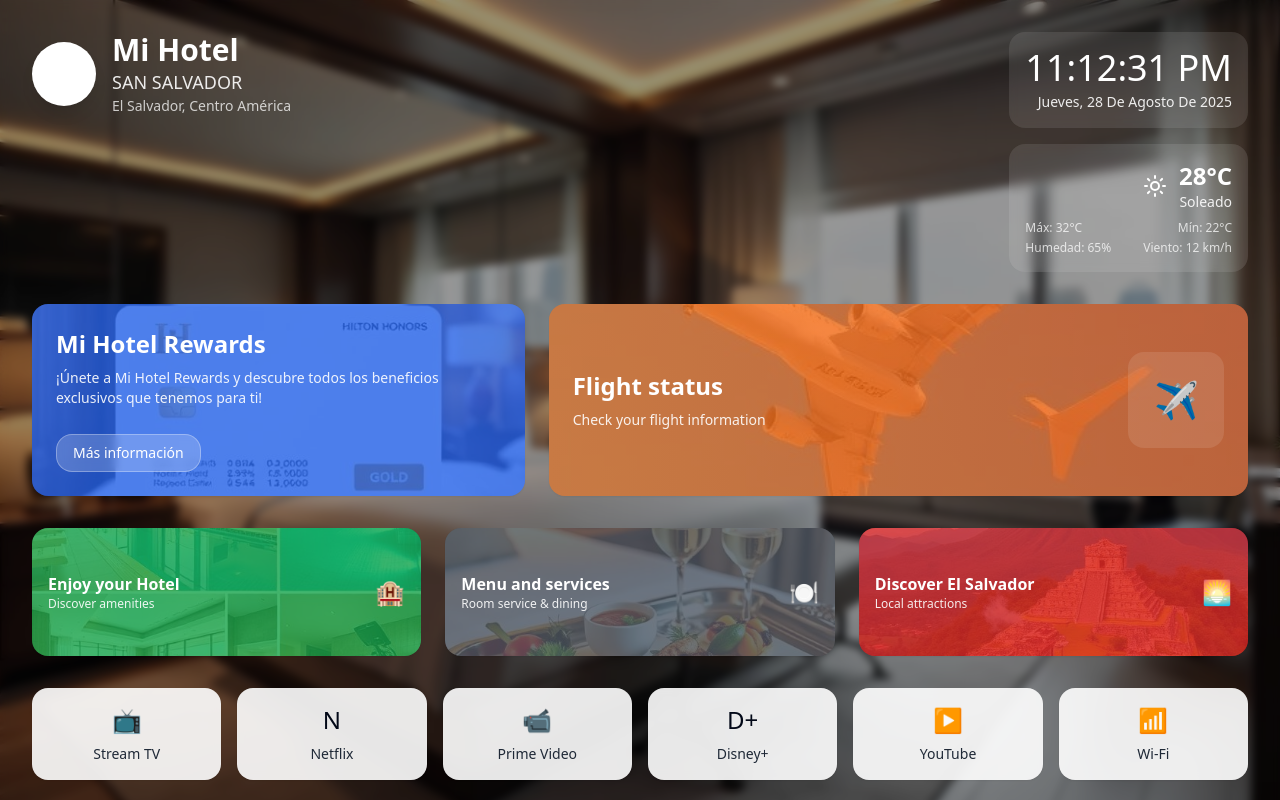
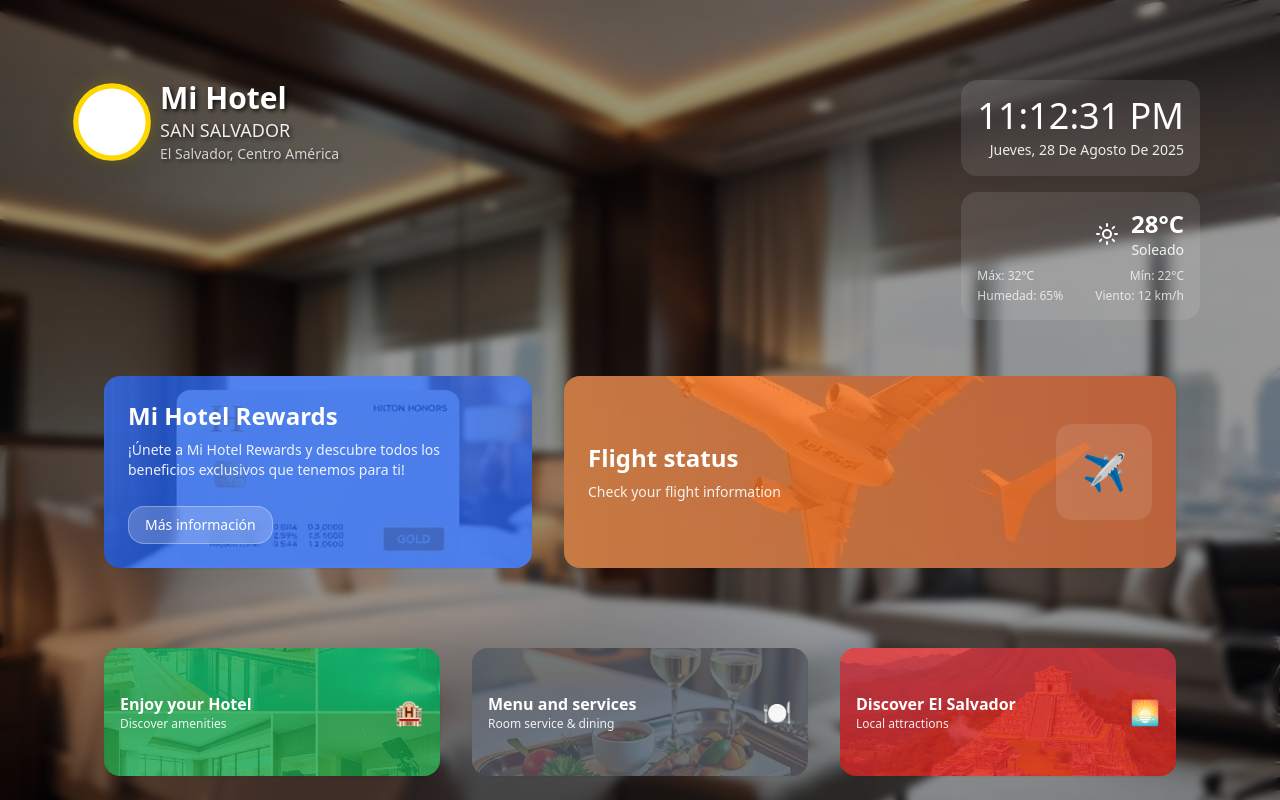
Before and after one commit to carlospena11/tv-app-builder, a React (Vite) app: page /dashboard in a window 1280 px wide. Shown: the top 800 px of the page. Built offline with nearby package versions, Linux system fonts and the light colour scheme.

Commit message:
Confirmar optimización Android TV
Verificar que el proyecto está diseñado para Android TV, optimizado para su rendimiento y que el enfoque (focus) funciona correctamente en la interfaz de usuario.

```diff
--- a/src/components/HotelTVDashboard.tsx
+++ b/src/components/HotelTVDashboard.tsx
@@ -2,6 +2,7 @@ import { Clock, Wifi, Thermometer, Sun, Cloud, CloudRain } from "lucide-react";
 import { Card } from "@/components/ui/card";
 import { useNavigate } from "react-router-dom";
 import { useState, useEffect } from "react";
+import { useTVFocus } from "@/hooks/useTVFocus";
 import hotelRoomBg from "@/assets/hotel-room-bg.jpg";
 import hiltonHonorsIcon from "@/assets/hilton-honors-icon.jpg";
 import flightStatusIcon from "@/assets/flight-status-icon.jpg";
@@ -11,6 +12,7 @@ import elSalvadorTourismIcon from "@/assets/el-salvador-tourism-icon.jpg";
 
 const HotelTVDashboard = () => {
   const navigate = useNavigate();
+  const { ref: initialFocusRef } = useTVFocus(true);
   const [currentTime, setCurrentTime] = useState(new Date());
 
   // Update time every second
@@ -93,7 +95,7 @@ const HotelTVDashboard = () => {
   ];
 
   return (
-    <div className="min-h-screen relative overflow-hidden">
+    <div className="min-h-screen relative overflow-hidden tv-safe-area">
       {/* Background Image */}
       <div
         className="absolute inset-0 bg-cover bg-center bg-no-repeat"
@@ -104,23 +106,27 @@ const HotelTVDashboard = () => {
       {/* Gradient Overlay */}
       <div className="absolute inset-0 bg-gradient-to-br from-hotel-bg/60 to-background/60" />
 
-      {/* Content */}
-      <div className="relative z-10 p-8">
+      {/* Content with TV optimizations */}
+      <div className="relative z-10 p-8 tv-optimized">
         {/* Header */}
         <div className="flex justify-between items-start mb-8">
           {/* Hotel Logo and Info */}
           <div className="text-white">
             <div className="flex items-center gap-4 mb-2">
               <div
-                className="w-16 h-16 bg-white rounded-full flex items-center justify-center shadow-lg cursor-pointer hover:scale-105 transition-transform duration-200"
+                ref={initialFocusRef}
+                className="w-16 h-16 bg-white rounded-full flex items-center justify-center shadow-lg cursor-pointer focusable custom-focus"
                 onClick={() => navigate("/")}
+                tabIndex={0}
+                role="button"
+                aria-label="Ir al video de bienvenida"
               >
                 <span className="text-3xl font-bold text-hotel-primary">M</span>
               </div>
               <div>
-                <h1 className="text-3xl font-bold">Mi Hotel</h1>
-                <p className="text-lg opacity-90">SAN SALVADOR</p>
-                <p className="text-sm opacity-75">El Salvador, Centro América</p>
+                <h1 className="text-3xl font-bold tv-high-contrast">Mi Hotel</h1>
+                <p className="text-lg opacity-90 tv-high-contrast">SAN SALVADOR</p>
+                <p className="text-sm opacity-75 tv-high-contrast">El Salvador, Centro América</p>
               </div>
             </div>
           </div>
@@ -154,12 +160,15 @@ const HotelTVDashboard = () => {
           </div>
         </div>
 
-        {/* Main Content Grid */}
-        <div className="grid grid-cols-12 gap-6 mb-8">
+        {/* Main Content Grid - Optimizado para TV */}
+        <div className="tv-grid grid-cols-12 gap-8 mb-8">
           {/* Hilton Honors - Large card */}
           <Card
-            className="col-span-5 bg-blue-600 text-white border-0 overflow-hidden relative h-48 cursor-pointer hover:bg-blue-700 transition-colors"
+            className="col-span-5 bg-blue-600 text-white border-0 overflow-hidden relative h-48 focusable card-focusable focus-transition"
             onClick={() => navigate("/dashboard/hilton-honors")}
+            tabIndex={0}
+            role="button"
+            aria-label="Acceder a Mi Hotel Rewards"
           >
             <div
               className="absolute inset-0 bg-cover bg-center opacity-20"
@@ -180,8 +189,11 @@ const HotelTVDashboard = () => {
 
           {/* Flight Status */}
           <Card
-            className="col-span-7 bg-gradient-to-r from-orange-500 to-orange-600 text-white border-0 overflow-hidden relative h-48 cursor-pointer hover:from-orange-600 hover:to-orange-700 transition-colors"
+            className="col-span-7 bg-gradient-to-r from-orange-500 to-orange-600 text-white border-0 overflow-hidden relative h-48 focusable card-focusable focus-transition"
             onClick={() => navigate("/dashboard/flight-status")}
+            tabIndex={0}
+            role="button"
+            aria-label="Ver estado de vuelos"
           >
             <div
               className="absolute inset-0 bg-cover bg-center opacity-20"
@@ -199,11 +211,14 @@ const HotelTVDashboard = () => {
           </Card>
         </div>
 
-        {/* Services Grid */}
-        <div className="grid grid-cols-3 gap-6 mb-8">
+        {/* Services Grid - Optimizado para navegación TV */}
+        <div className="tv-grid grid-cols-3 gap-8 mb-8">
           <Card
-            className="bg-green-600 text-white border-0 overflow-hidden h-32 cursor-pointer hover:bg-green-700 transition-colors relative"
+            className="bg-green-600 text-white border-0 overflow-hidden h-32 focusable card-focusable focus-transition relative"
             onClick={() => navigate("/dashboard/hotel-amenities")}
+            tabIndex={0}
+            role="button"
+            aria-label="Ver amenidades del hotel"
           >
             <div
               className="absolute inset-0 bg-cover bg-center opacity-20"
@@ -219,8 +234,11 @@ const HotelTVDashboard = () => {
           </Card>
 
           <Card
-            className="bg-gray-600 text-white border-0 overflow-hidden h-32 cursor-pointer hover:bg-gray-700 transition-colors relative"
+            className="bg-gray-600 text-white border-0 overflow-hidden h-32 focusable card-focusable focus-transition relative"
             onClick={() => navigate("/dashboard/menu-services")}
+            tabIndex={0}
+            role="button"
+            aria-label="Ver menú y servicios"
           >
             <div
               className="absolute inset-0 bg-cover bg-center opacity-20"
@@ -236,8 +254,11 @@ const HotelTVDashboard = () => {
           </Card>
 
           <Card
-            className="bg-red-600 text-white border-0 overflow-hidden h-32 cursor-pointer hover:bg-red-700 transition-colors relative"
+            className="bg-red-600 text-white border-0 overflow-hidden h-32 focusable card-focusable focus-transition relative"
             onClick={() => navigate("/dashboard/discover-el-salvador")}
+            tabIndex={0}
+            role="button"
+            aria-label="Descubrir El Salvador"
           >
             <div
               className="absolute inset-0 bg-cover bg-center opacity-20"
@@ -253,12 +274,12 @@ const HotelTVDashboard = () => {
           </Card>
         </div>
 
-        {/* Streaming Apps */}
-        <div className="grid grid-cols-6 gap-4">
+        {/* Streaming Apps - Optimizado para TV */}
+        <div className="tv-grid grid-cols-6 gap-6">
           {streamingApps.map((app, index) => (
             <Card
               key={index}
-              className="bg-white/90 backdrop-blur-sm border-0 hover:bg-white transition-colors cursor-pointer"
+              className="bg-white/90 backdrop-blur-sm border-0 transition-colors focusable card-focusable focus-transition"
               onClick={() => {
                 const urls: { [key: string]: string } = {
                   "Netflix": "https://netflix.com",
@@ -270,6 +291,9 @@ const HotelTVDashboard = () => {
                   window.open(urls[app.name], '_blank');
                 }
               }}
+              tabIndex={0}
+              role="button"
+              aria-label={`Abrir ${app.name}`}
             >
               <div className="p-4 text-center">
                 <div className="text-2xl mb-2">{app.logo}</div>
--- /dev/null
+++ b/src/hooks/useTVFocus.tsx
@@ -0,0 +1,131 @@
+import { useEffect, useRef } from 'react';
+
+export const useTVFocus = (isInitialFocus = false) => {
+  const ref = useRef<HTMLDivElement>(null);
+
+  useEffect(() => {
+    if (isInitialFocus && ref.current) {
+      // Auto focus en el primer elemento cuando se carga la página
+      ref.current.focus();
+    }
+  }, [isInitialFocus]);
+
+  const handleKeyDown = (event: KeyboardEvent | React.KeyboardEvent) => {
+    const { key } = event;
+    const currentElement = event.target as HTMLElement;
+
+    // Navegación direccional con el control remoto
+    switch (key) {
+      case 'ArrowUp':
+        event.preventDefault();
+        focusNextElement(currentElement, 'up');
+        break;
+      case 'ArrowDown':
+        event.preventDefault();
+        focusNextElement(currentElement, 'down');
+        break;
+      case 'ArrowLeft':
+        event.preventDefault();
+        focusNextElement(currentElement, 'left');
+        break;
+      case 'ArrowRight':
+        event.preventDefault();
+        focusNextElement(currentElement, 'right');
+        break;
+      case 'Enter':
+      case ' ':
+        event.preventDefault();
+        if (currentElement && (currentElement.tagName === 'BUTTON' || currentElement.getAttribute('role') === 'button')) {
+          currentElement.click();
+        }
+        break;
+      case 'Escape':
+      case 'Backspace':
+        event.preventDefault();
+        // Navegar hacia atrás
+        window.history.back();
+        break;
+    }
+  };
+
+  const focusNextElement = (currentElement: HTMLElement, direction: 'up' | 'down' | 'left' | 'right') => {
+    const focusableElements = Array.from(
+      document.querySelectorAll('.focusable, button, [tabindex]:not([tabindex="-1"])')
+    ) as HTMLElement[];
+
+    const currentIndex = focusableElements.indexOf(currentElement);
+    if (currentIndex === -1) return;
+
+    const currentRect = currentElement.getBoundingClientRect();
+    let targetElement: HTMLElement | null = null;
+    let minDistance = Infinity;
+
+    focusableElements.forEach((element) => {
+      if (element === currentElement || !isElementVisible(element)) return;
+
+      const rect = element.getBoundingClientRect();
+      const distance = calculateDistance(currentRect, rect, direction);
+
+      if (distance !== null && distance < minDistance) {
+        minDistance = distance;
+        targetElement = element;
+      }
+    });
+
+    if (targetElement) {
+      targetElement.focus();
+    }
+  };
+
+  const calculateDistance = (
+    currentRect: DOMRect,
+    targetRect: DOMRect,
+    direction: 'up' | 'down' | 'left' | 'right'
+  ): number | null => {
+    const currentCenterX = currentRect.left + currentRect.width / 2;
+    const currentCenterY = currentRect.top + currentRect.height / 2;
+    const targetCenterX = targetRect.left + targetRect.width / 2;
+    const targetCenterY = targetRect.top + targetRect.height / 2;
+
+    switch (direction) {
+      case 'up':
+        if (targetCenterY >= currentCenterY) return null;
+        break;
+      case 'down':
+        if (targetCenterY <= currentCenterY) return null;
+        break;
+      case 'left':
+        if (targetCenterX >= currentCenterX) return null;
+        break;
+      case 'right':
+        if (targetCenterX <= currentCenterX) return null;
+        break;
+    }
+
+    return Math.sqrt(
+      Math.pow(targetCenterX - currentCenterX, 2) +
+      Math.pow(targetCenterY - currentCenterY, 2)
+    );
+  };
+
+  const isElementVisible = (element: HTMLElement): boolean => {
+    const rect = element.getBoundingClientRect();
+    return (
+      rect.width > 0 &&
+      rect.height > 0 &&
+      rect.top >= 0 &&
+      rect.left >= 0 &&
+      rect.bottom <= window.innerHeight &&
+      rect.right <= window.innerWidth
+    );
+  };
+
+  useEffect(() => {
+    document.addEventListener('keydown', handleKeyDown);
+    return () => {
+      document.removeEventListener('keydown', handleKeyDown);
+    };
+  }, []);
+
+  return { ref, handleKeyDown };
+};
--- a/src/index.css
+++ b/src/index.css
@@ -1,3 +1,4 @@
+@import url('./styles/tv-optimizations.css');
 @tailwind base;
 @tailwind components;
 @tailwind utilities;
--- /dev/null
+++ b/src/styles/tv-optimizations.css
@@ -0,0 +1,97 @@
+/* Android TV specific CSS for focus navigation and optimizations */
+
+/* TV Safe Area - mantener contenido en área visible de TV */
+@media (min-width: 1024px) {
+  .tv-safe-area {
+    padding: 48px;
+    box-sizing: border-box;
+  }
+}
+
+/* Focus styles para navegación con control remoto */
+.focusable {
+  outline: none;
+  transition: all 0.2s ease-in-out;
+  border-radius: 8px;
+}
+
+.focusable:focus,
+.focusable:focus-visible {
+  outline: 3px solid #FFD700 !important;
+  outline-offset: 2px;
+  transform: scale(1.05);
+  z-index: 1000;
+  box-shadow: 0 0 20px rgba(255, 215, 0, 0.5);
+}
+
+/* Navegación por foco para botones */
+button.focusable:focus,
+.card-focusable:focus {
+  background-color: rgba(255, 255, 255, 0.1) !important;
+  border: 3px solid #FFD700 !important;
+}
+
+/* Cursor invisible para TV */
+@media (pointer: coarse) {
+  * {
+    cursor: none !important;
+  }
+}
+
+/* Optimizaciones para pantallas grandes */
+@media (min-width: 1920px) {
+  .tv-optimized {
+    font-size: 1.25rem;
+    line-height: 1.5;
+  }
+
+  .tv-large-text {
+    font-size: 2rem;
+  }
+
+  .tv-extra-large {
+    font-size: 3rem;
+  }
+}
+
+/* Animaciones suaves para focus */
+.focus-transition {
+  transition: transform 0.15s ease-out, box-shadow 0.15s ease-out;
+}
+
+/* Grid navigation optimizations */
+.tv-grid {
+  display: grid;
+  gap: 24px;
+  padding: 24px;
+}
+
+/* Mejor contraste para TV */
+.tv-high-contrast {
+  text-shadow: 2px 2px 4px rgba(0, 0, 0, 0.8);
+}
+
+/* Focus ring personalizado */
+.custom-focus:focus {
+  outline: none;
+  box-shadow:
+    0 0 0 3px #FFD700,
+    0 0 20px rgba(255, 215, 0, 0.4),
+    0 8px 32px rgba(0, 0, 0, 0.3);
+}
+
+/* Disable text selection en TV */
+@media (pointer: coarse) {
+  * {
+    -webkit-user-select: none;
+    -moz-user-select: none;
+    -ms-user-select: none;
+    user-select: none;
+  }
+}
+
+/* TV specific scroll behavior */
+.tv-scroll {
+  scroll-behavior: smooth;
+  overflow-x: hidden;
+}
```
Also changed, not shown: capacitor.config.ts (+11 -1 lines), 1 other file (tests, documents, lock files or other folders).
